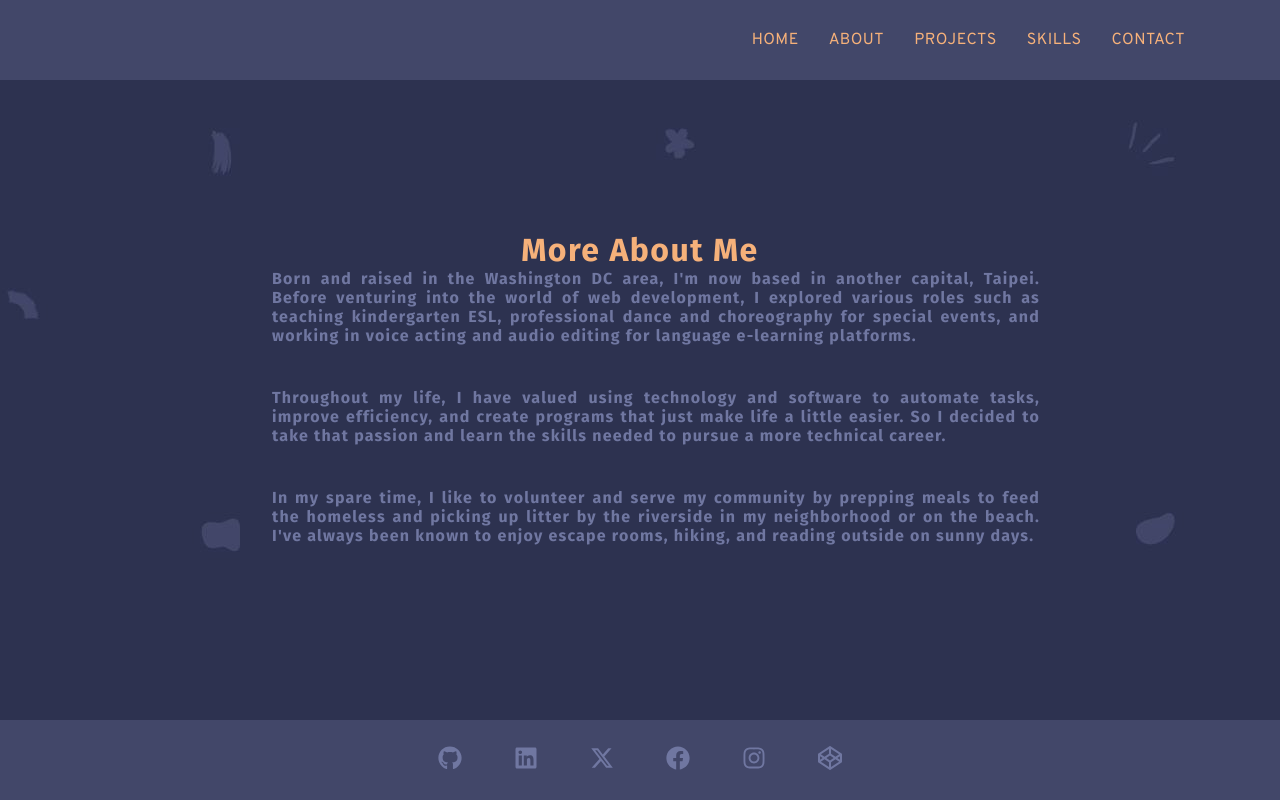
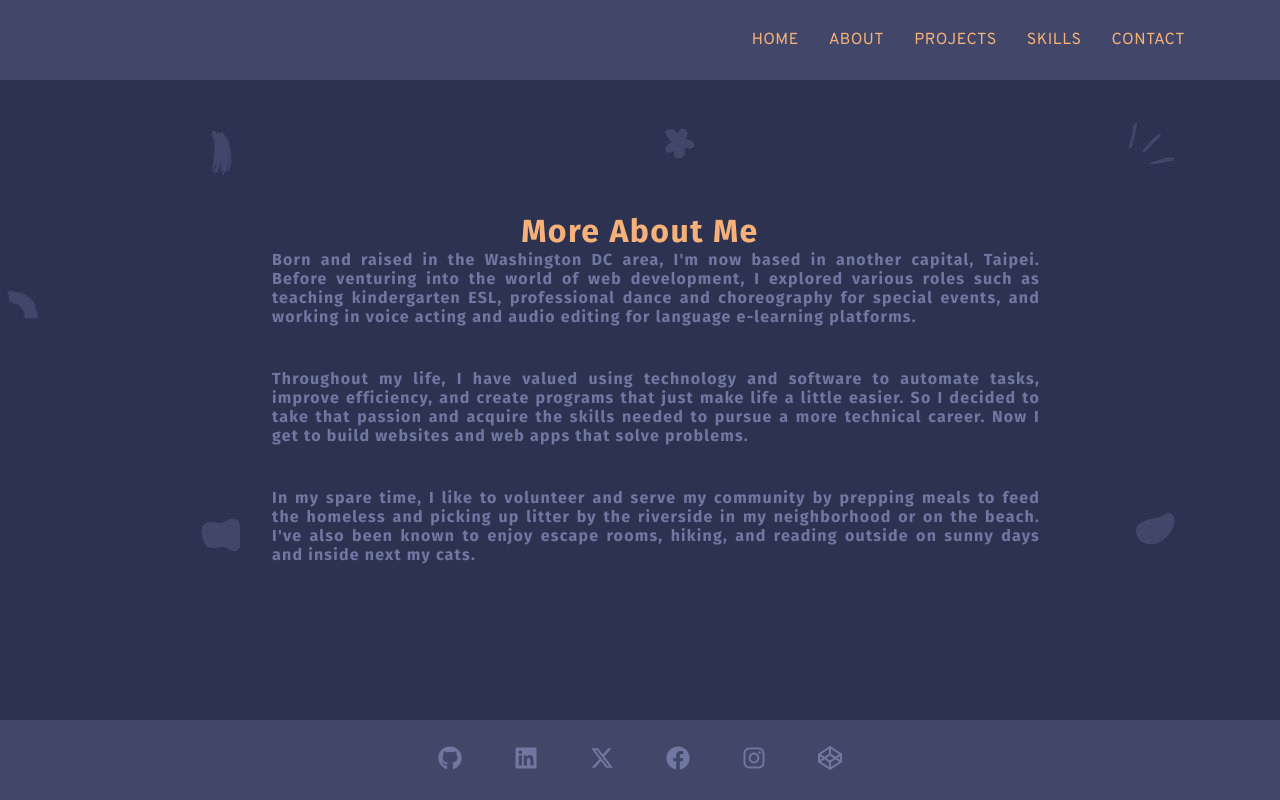
Before and after one commit to eaknott/personal-portfolio, a React (Create React App) app: page /about in a window 1280 px wide. Built offline with nearby package versions, Linux system fonts and the light colour scheme.

Commit message:
Edit/Update About page content

```diff
--- a/src/App.js
+++ b/src/App.js
@@ -24,9 +24,9 @@ function App() {
             <Route path='/skills' element={<Skills />} />
             <Route path='/contact' element={<Contact />} />
           </Routes>
+          <Footer />
         </div>
       </Router>
-      <Footer />
     </>
   );
 }
--- a/src/pages/About.jsx
+++ b/src/pages/About.jsx
@@ -8,9 +8,9 @@ function About() {
             <main>
               <p>Born and raised in the Washington DC area, I'm now based in another capital, Taipei. Before venturing into the world of web development, I explored various roles such as teaching kindergarten ESL, professional dance and choreography for special events, and working in voice acting and audio editing for language e-learning platforms. </p>
               <br />
-              <p>Throughout my life, I have valued using technology and software to automate tasks, improve efficiency, and create programs that just make life a little easier. So I decided to take that passion and learn the skills needed to pursue a more technical career.</p>
+              <p>Throughout my life, I have valued using technology and software to automate tasks, improve efficiency, and create programs that just make life a little easier. So I decided to take that passion and acquire the skills needed to pursue a more technical career. Now I get to build websites and web apps that solve problems.</p>
               <br />
-              <p>In my spare time, I like to volunteer and serve my community by prepping meals to feed the homeless and picking up litter by the riverside in my neighborhood or on the beach. I've always been known to enjoy escape rooms, hiking, and reading outside on sunny days.</p>
+              <p>In my spare time, I like to volunteer and serve my community by prepping meals to feed the homeless and picking up litter by the riverside in my neighborhood or on the beach. I've also been known to enjoy escape rooms, hiking, and reading outside on sunny days and inside next my cats.</p>
             </main>
         </div>
     </div>
```
